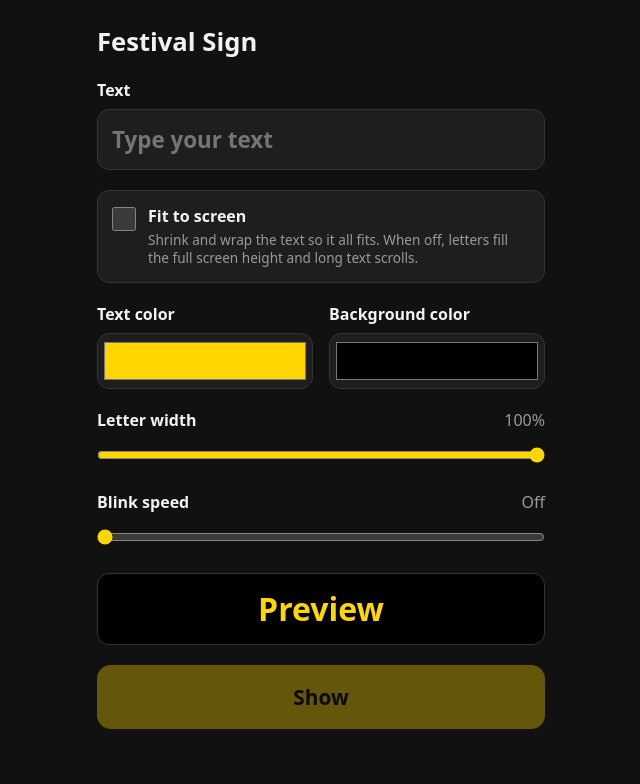
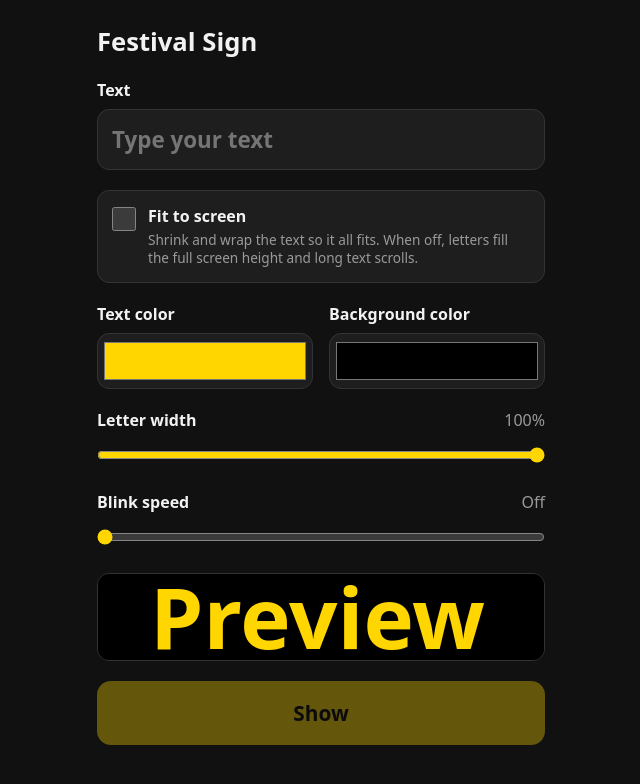
Before and after one commit to Kamos85/FestivalWebApp, a plain HTML site: page index.html in a window 1280 px wide. Shown: the whole page, without its empty margins (319-959 px from the left). Drawn offline with Linux system fonts and the light colour scheme.

Commit message:
feat: keep emoji at normal width when squeezing letters

```diff
--- a/app.js
+++ b/app.js
@@ -20,8 +20,8 @@ const inputs = { text: $('text'), fit: $('fit'), fg: $('fg'), bg: $('bg'), blink
 const blinkValueEl = $('blink-value');
 const widthValueEl = $('width-value');
 const showBtn = $('show');
-const previewEl = $('preview');
-const previewTextEl = $('preview-text');
+const previewCanvas = $('preview');
+const previewCtx = previewCanvas.getContext('2d');
 
 // ---------- Settings ----------
 
@@ -57,10 +57,7 @@ function saveSettings() {
 
 function updateSetupUi() {
   const s = readSettings();
-  previewTextEl.textContent = s.text || 'Preview';
-  previewTextEl.style.transform = `scaleX(${s.width / 100})`;
-  previewEl.style.color = s.fg;
-  previewEl.style.background = s.bg;
+  drawPreview(s);
   widthValueEl.textContent = `${s.width}%`;
   blinkValueEl.textContent = s.blink ? `${s.blink} Hz` : 'Off';
   showBtn.disabled = !s.text;
@@ -70,20 +67,40 @@ function updateSetupUi() {
 
 const font = (size) => `${FONT_WEIGHT} ${size}px ${FONT_FAMILY}`;
 
-// Horizontal squeeze of the letters (1 = normal width). Set from the settings when the display opens.
+// Horizontal squeeze of the letters (1 = normal width). Emoji are never squeezed.
 let stretch = 1;
 
+const EMOJI = /\p{Extended_Pictographic}|\p{Regional_Indicator}/u;
+const segmenter = 'Segmenter' in Intl ? new Intl.Segmenter() : null;
+
+// Split text into runs of emoji and non-emoji, each with its horizontal scale.
+// Works per grapheme so multi-part emoji (skin tones, flags, families) stay whole.
+function runs(text) {
+  const graphemes = segmenter ? Array.from(segmenter.segment(text), (g) => g.segment) : Array.from(text);
+  const result = [];
+  for (const g of graphemes) {
+    const scale = EMOJI.test(g) ? 1 : stretch;
+    const last = result[result.length - 1];
+    if (last && last.scale === scale) last.text += g;
+    else result.push({ text: g, scale });
+  }
+  return result;
+}
+
 // Ink extents of a string at a given size (what is actually painted, not the em box),
-// with horizontal values already squeezed by `stretch`.
+// with horizontal values already squeezed.
 function measureInk(text, size) {
   ctx.font = font(size);
-  const m = ctx.measureText(text);
-  return {
-    left: m.actualBoundingBoxLeft * stretch,
-    width: (m.actualBoundingBoxLeft + m.actualBoundingBoxRight) * stretch,
-    ascent: m.actualBoundingBoxAscent,
-    descent: m.actualBoundingBoxDescent,
-  };
+  let x = 0, left = 0, right = 0, ascent = 0, descent = 0;
+  runs(text).forEach((run, i) => {
+    const m = ctx.measureText(run.text);
+    if (i === 0) left = m.actualBoundingBoxLeft * run.scale;
+    right = Math.max(right, x + m.actualBoundingBoxRight * run.scale);
+    ascent = Math.max(ascent, m.actualBoundingBoxAscent);
+    descent = Math.max(descent, m.actualBoundingBoxDescent);
+    x += m.width * run.scale;
+  });
+  return { left, width: left + right, ascent, descent };
 }
 
 // Greedy word wrap. Returns null if a single word is wider than maxWidth.
@@ -169,12 +186,27 @@ function resizeCanvas() {
   draw();
 }
 
-// Draw text squeezed horizontally; x is the on-screen position of the text origin.
-function drawText(text, x, y) {
-  ctx.save();
-  ctx.scale(stretch, 1);
-  ctx.fillText(text, x / stretch, y);
-  ctx.restore();
+// Draw text with letters squeezed and emoji at normal width; x is the position of the text origin.
+// The font must already be set on c.
+function drawText(c, text, x, y) {
+  for (const run of runs(text)) {
+    c.save();
+    c.scale(run.scale, 1);
+    c.fillText(run.text, x / run.scale, y);
+    c.restore();
+    x += c.measureText(run.text).width * run.scale;
+  }
+}
+
+// Draw a fit-mode layout centered in a W x H area.
+function drawFitLines(c, fit, W, H) {
+  let y = (H - fit.height) / 2 + fit.ascent;
+  for (const line of fit.lines) {
+    const ink = measureInk(line, fit.size);
+    c.font = font(fit.size);
+    drawText(c, line, (W - ink.width) / 2 + ink.left, y);
+    y += fit.size * LINE_SPACING;
+  }
 }
 
 function draw() {
@@ -185,21 +217,36 @@ function draw() {
   ctx.textBaseline = 'alphabetic';
 
   if (layout.mode === 'fit') {
-    let y = (screenH - layout.height) / 2 + layout.ascent;
-    for (const line of layout.lines) {
-      const ink = measureInk(line, layout.size);
-      drawText(line, (screenW - ink.width) / 2 + ink.left, y);
-      y += layout.size * LINE_SPACING;
-    }
+    drawFitLines(ctx, layout, screenW, screenH);
   } else if (!layout.scrolls) {
-    drawText(settings.text, (screenW - layout.width) / 2 + layout.left, layout.baseline);
+    drawText(ctx, settings.text, (screenW - layout.width) / 2 + layout.left, layout.baseline);
   } else {
     // Draw enough copies to cover the screen while scrolling.
     const period = layout.width + screenW * SCROLL_GAP;
     for (let x = scrollX; x < screenW; x += period) {
-      drawText(settings.text, x + layout.left, layout.baseline);
+      drawText(ctx, settings.text, x + layout.left, layout.baseline);
     }
   }
+}
+
+// Setup screen preview: the text fitted into the preview box, drawn like the real sign.
+function drawPreview(s) {
+  const dpr = window.devicePixelRatio || 1;
+  const W = previewCanvas.clientWidth, H = previewCanvas.clientHeight;
+  if (!W || !H) return;
+  previewCanvas.width = Math.round(W * dpr);
+  previewCanvas.height = Math.round(H * dpr);
+  previewCtx.setTransform(dpr, 0, 0, dpr, 0, 0);
+  previewCtx.fillStyle = s.bg;
+  previewCtx.fillRect(0, 0, W, H);
+  previewCtx.fillStyle = s.fg;
+  previewCtx.textBaseline = 'alphabetic';
+
+  stretch = s.width / 100;
+  const pad = 8;
+  const fit = layoutFit(s.text || 'Preview', W - 2 * pad, H - 2 * pad);
+  previewCtx.translate(pad, pad);
+  drawFitLines(previewCtx, fit, W - 2 * pad, H - 2 * pad);
 }
 
 function frame(now) {
@@ -289,6 +336,7 @@ function hideDisplay() {
   cancelAnimationFrame(rafId);
   displayEl.hidden = true;
   setupEl.hidden = false;
+  updateSetupUi();  // the screen may have rotated while the sign was shown
   exitFullscreen();
   wakeLock?.release().catch(() => {});
   wakeLock = null;
@@ -318,6 +366,7 @@ document.addEventListener('keydown', (e) => {
 
 window.addEventListener('resize', () => {
   if (!displayEl.hidden) resizeCanvas();
+  else updateSetupUi();
 });
 
 // ---------- Init ----------
--- a/index.html
+++ b/index.html
@@ -48,7 +48,7 @@
       <input id="blink" type="range" min="0" max="3" step="0.5" value="0">
     </label>
 
-    <div id="preview" class="preview" aria-hidden="true"><span id="preview-text"></span></div>
+    <canvas id="preview" class="preview" aria-hidden="true"></canvas>
 
     <button id="show" type="button">Show</button>
   </main>
--- a/style.css
+++ b/style.css
@@ -122,22 +122,12 @@ h1 {
   accent-color: var(--accent);
 }
 
-#preview-text {
-  display: inline-block;
-}
-
 .preview {
-  min-height: 72px;
+  display: block;
+  width: 100%;
+  height: 88px;
   border-radius: 12px;
   border: 1px solid var(--border);
-  display: flex;
-  align-items: center;
-  justify-content: center;
-  padding: 8px 12px;
-  font-size: 2rem;
-  font-weight: 900;
-  text-align: center;
-  overflow-wrap: anywhere;
 }
 
 #show {
--- a/sw.js
+++ b/sw.js
@@ -1,5 +1,5 @@
 // Bump this version whenever you change any file, so installed copies pick up the update.
-const CACHE = 'festival-sign-v3';
+const CACHE = 'festival-sign-v4';
 
 const FILES = [
   './',
```
